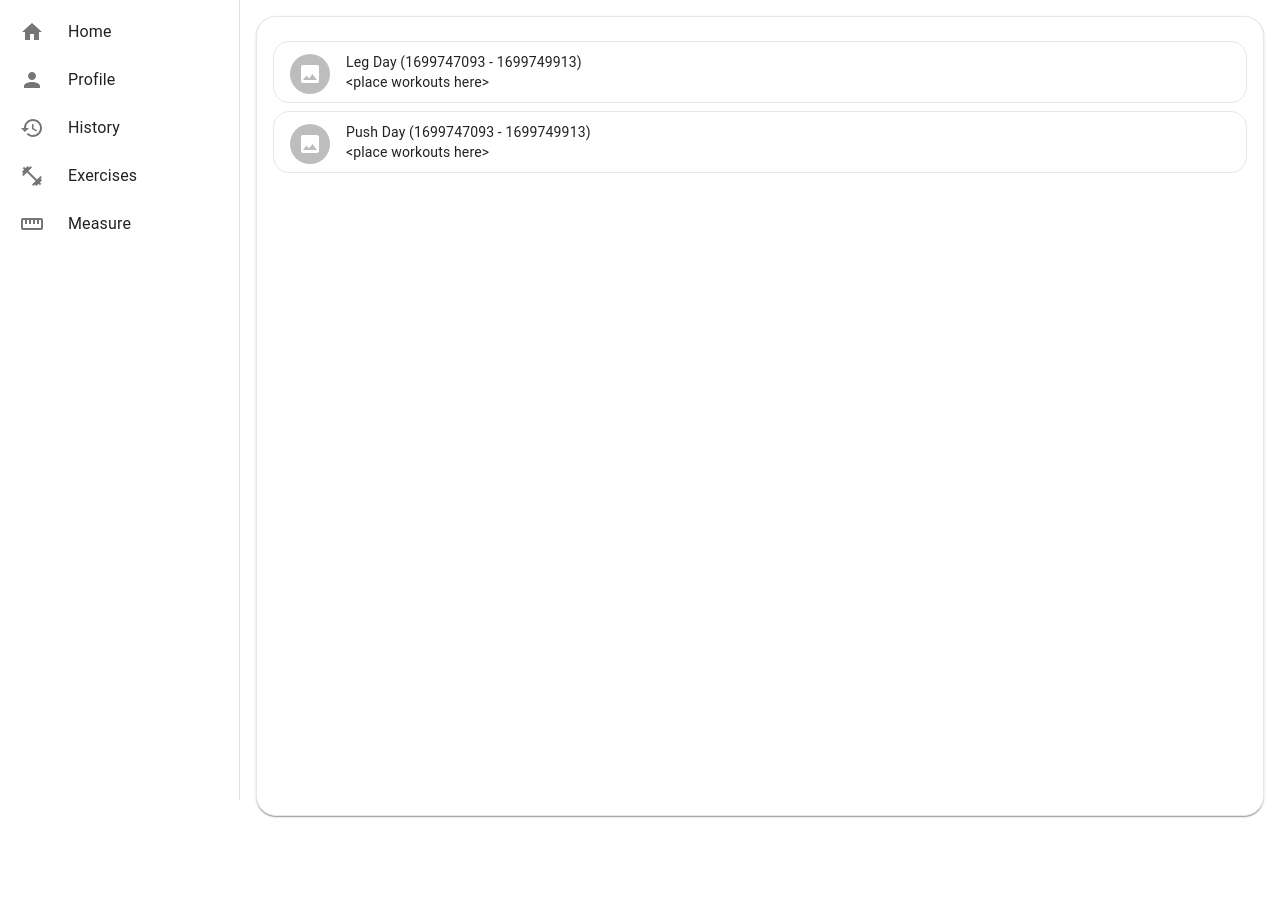
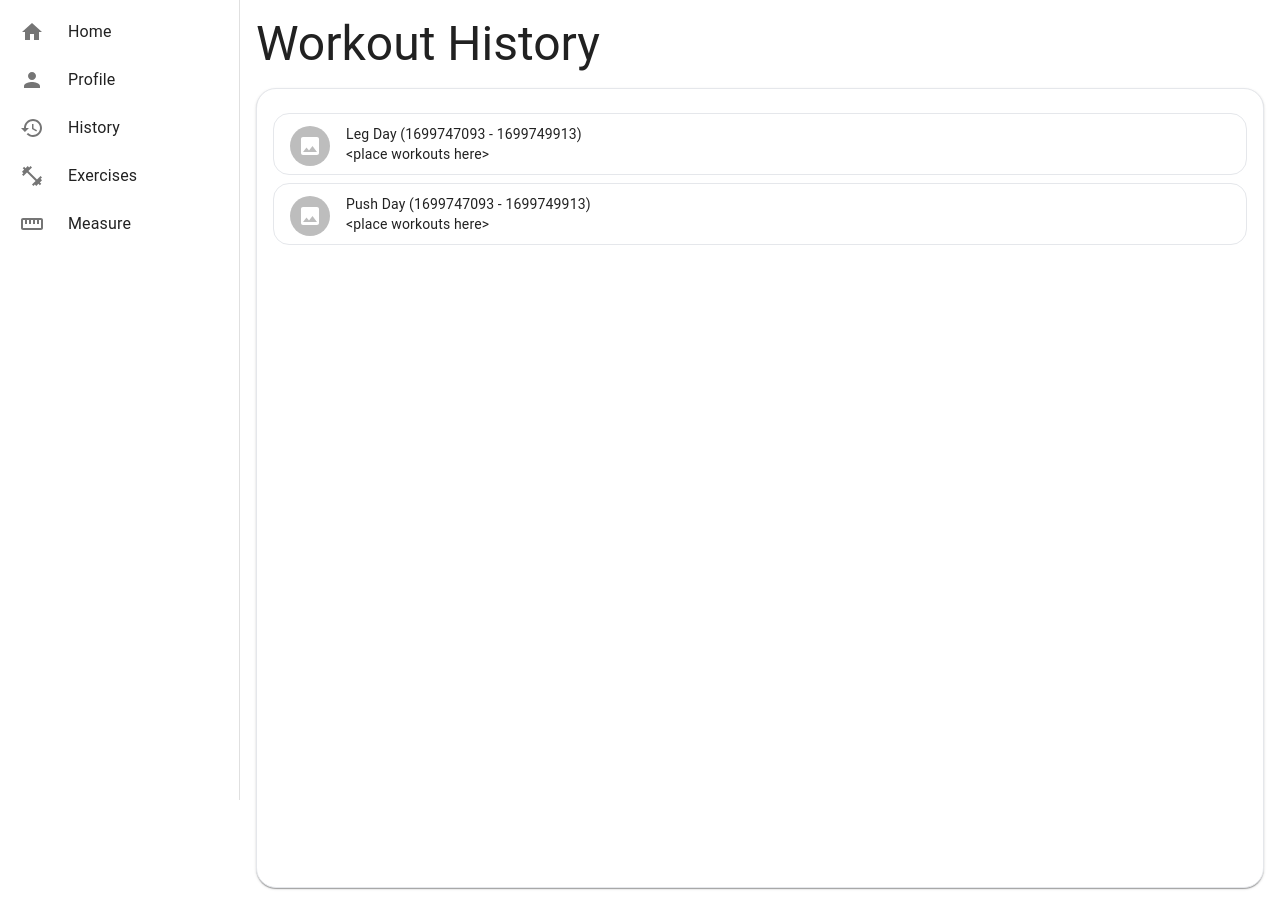
Before and after one commit to dkhmora/stronger-workout-app, a React (Create React App) app in the folder client/: page /history in a window 1280 px wide. Before the commit the page ends 832 px from the top, so only its background shows below. Built offline with nearby package versions, Linux system fonts and the light colour scheme.

Commit message:
Added title to history page

```diff
--- a/client/src/pages/HistoryPage.tsx
+++ b/client/src/pages/HistoryPage.tsx
@@ -1,5 +1,5 @@
 import React from "react";
-import { Container, Paper } from "@mui/material";
+import { Box, Container, Grid, Paper, Typography } from "@mui/material";
 import HistoryList from "../components/HistoryList";
 import { WorkoutData, WorkoutExercises } from "../Interfaces";
 
@@ -58,10 +58,21 @@ export default function HistoryPage() {
   ];
 
   return (
-    <Paper
-      sx={{ height: "100vh", borderWidth: 1, borderRadius: 5, m: 2, p: 1 }}
+    <Grid
+      container
+      sx={{ display: "flex", flexDirection: "column", flex: 1, p: 2 }}
     >
-      <HistoryList toolbarTitle="Workout History" workouts={data} />
-    </Paper>
+      <Grid item>
+        <Typography noWrap variant="h3" component="div" sx={{ mb: 2 }}>
+          Workout History
+        </Typography>
+      </Grid>
+
+      <Grid item>
+        <Paper sx={{ height: "100vh", borderWidth: 1, borderRadius: 5, p: 1 }}>
+          <HistoryList toolbarTitle="Workout History" workouts={data} />
+        </Paper>
+      </Grid>
+    </Grid>
   );
 }
```
